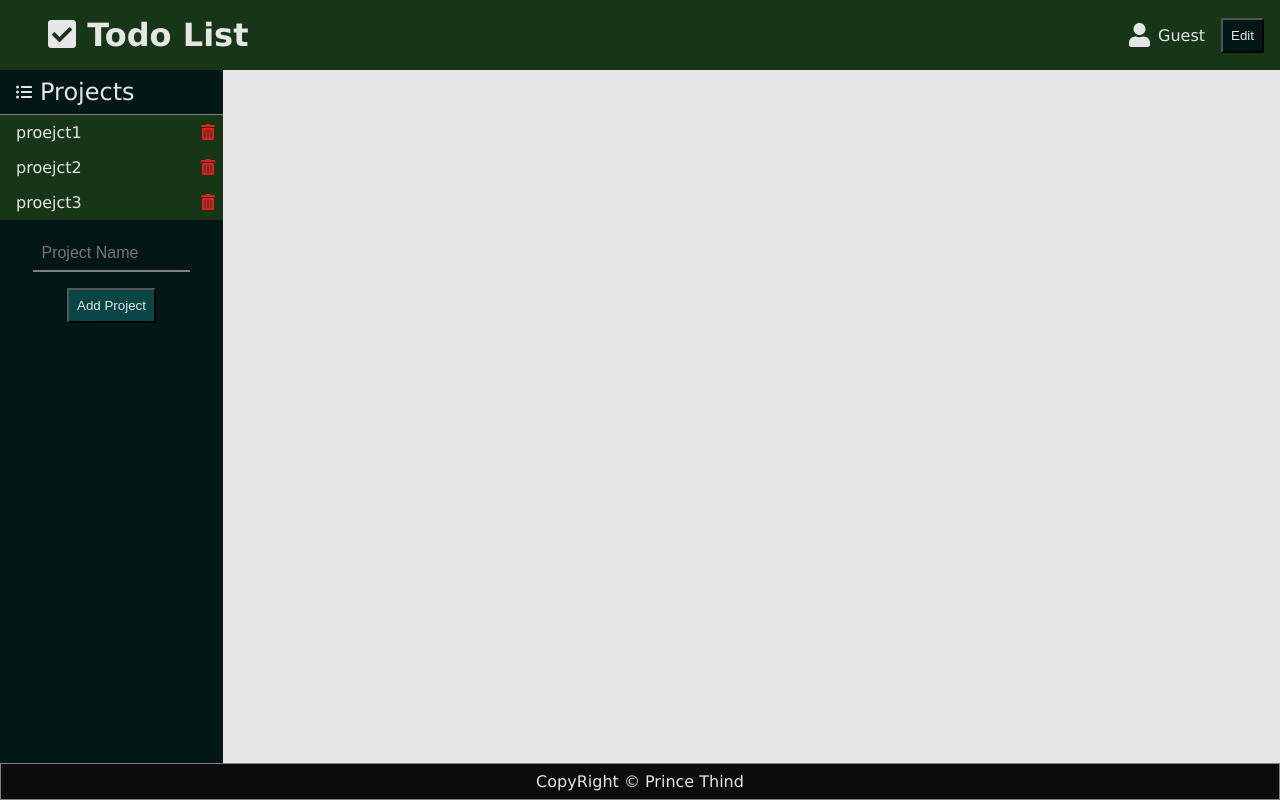
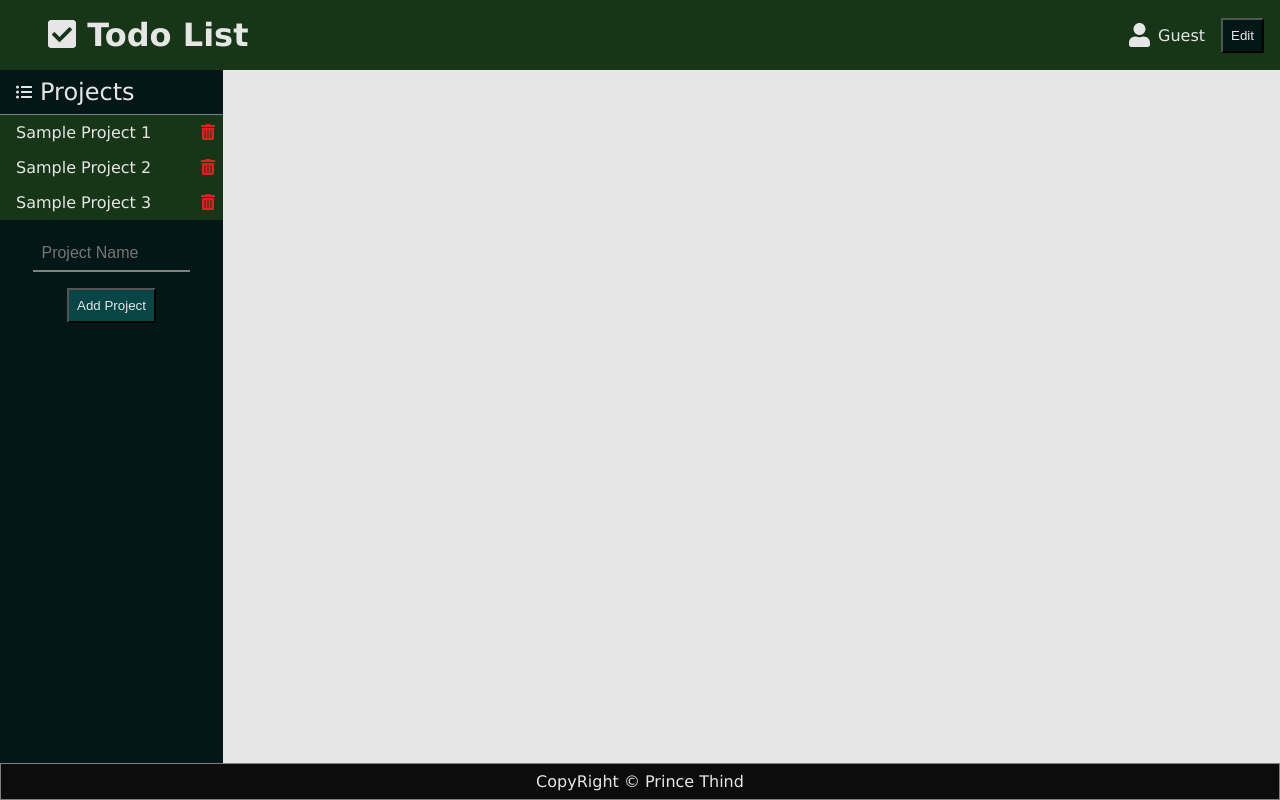
Before and after one commit to prince-thind/todo-list, a React (Create React App) app: page / in a window 1280 px wide. Built offline with nearby package versions, Linux system fonts and the light colour scheme.

Commit message:
add fakerjs data

```diff
--- a/package.json
+++ b/package.json
@@ -9,6 +9,7 @@
     "@testing-library/jest-dom": "^5.14.1",
     "@testing-library/react": "^11.2.7",
     "@testing-library/user-event": "^12.8.3",
+    "faker": "^5.5.3",
     "gh-pages": "^3.2.3",
     "loadsh": "^0.0.4",
     "react": "^17.0.2",
--- a/src/App.js
+++ b/src/App.js
@@ -2,6 +2,8 @@ import { useState, useEffect } from "react";
 import ProjectList from "./components/ProjectList";
 import TaskList from "./components/TaskList";
 import Header from "./components/Header";
+import * as faker from 'faker';
+import uniqid from 'uniqid';
 
 function App() {
   const [projects, setProjects] = useState([]);
@@ -48,27 +50,22 @@ function App() {
 export default App;
 
 function sampleProjects() {
-  return [
-    {
-      name: "proejct1",
-      tasks: [
-        { name: "t11", description: "d11" },
-        { name: "t12", description: "d12" },
-      ],
-    },
-    {
-      name: "proejct2",
-      tasks: [
-        { name: "t21", description: "d21" },
-        { name: "t22", description: "d22" },
-      ],
-    },
-    {
-      name: "proejct3",
-      tasks: [
-        { name: "t31", description: "d31" },
-        { name: "t32", description: "d32" },
-      ],
-    },
-  ];
+  const projects=[];
+
+  for(let i=0;i<3;i++){
+    const project={};
+    project.name=`Sample Project ${i+1}`
+    project.id=uniqid();
+    const tasks=[];
+    for(let i=0;i<2;i++){
+      const task={};
+      task.name=faker.commerce.product();
+      task.description=faker.lorem.lines(10);
+      tasks.push(task);
+    }
+    project.tasks=tasks;
+    projects.push(project);
+  }
+
+  return projects;
 }
```
Also changed, not shown: 1 other file (tests, documents, lock files or other folders).
